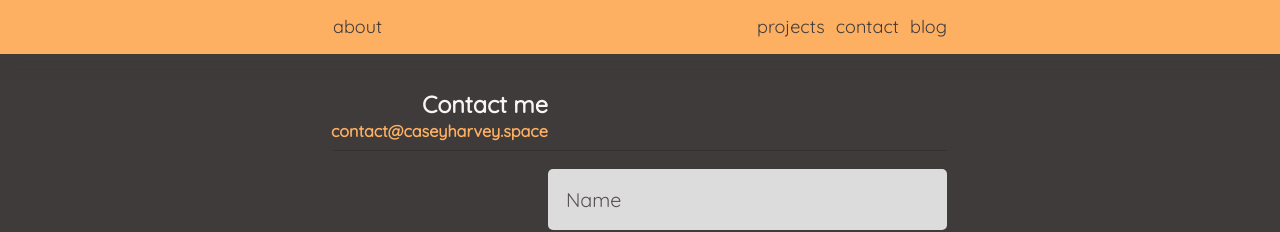
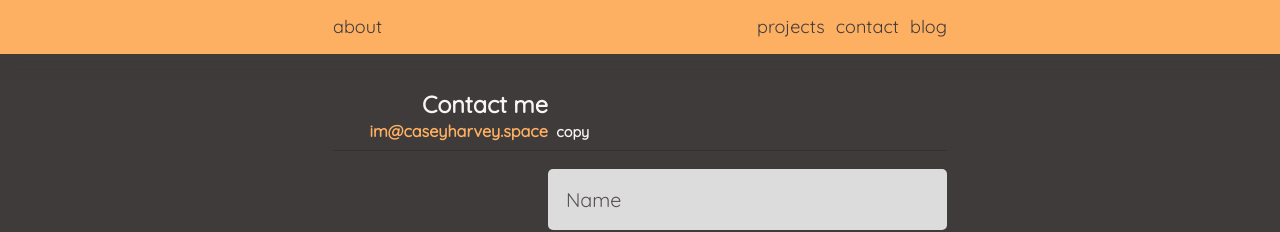
Before and after one commit to caseyharvey/v1-caseys.tech, a React (Create React App) app: page /Contact in a window 1280 px wide. Shown: the top 232 px of the page. Built offline with nearby package versions, Linux system fonts and the light colour scheme.

Commit message:
Change email and add copy to clipbaord

```diff
--- a/src/components/Contact/Contact.js
+++ b/src/components/Contact/Contact.js
@@ -1,4 +1,4 @@
-import React, { useState } from 'react';
+import React, { useState, useRef } from 'react';
 import { useForm } from 'react-hook-form';
 import axios from 'axios';
 
@@ -6,6 +6,9 @@ import './contact.sass';
 
 const Contact = () => {
   const { register, handleSubmit, errors, reset } = useForm();
+
+  const [emailCopied, setEmailCopied] = useState(false);
+  const textAreaRef = useRef(null);
 
   const [serverState, setServerState] = useState({
     submitting: false,
@@ -41,14 +44,26 @@ const Contact = () => {
       });
   };
 
+  const copyEmailToClipboard = () => {
+    textAreaRef.current.select();
+    document.execCommand('copy');
+    setEmailCopied(true);
+  };
+
   return (
     <div className='page-container'>
       <div className='contact-container'>
         <div className='contact-details'>
           <div className='my-name'>Contact me</div>
-          <a href='mailto:contact@caseyharvey.space?' className='my-email'>
-            contact@caseyharvey.space
+          <a href='mailto:im@caseyharvey.space?' className='my-email'>
+            im@caseyharvey.space
           </a>
+          <span onClick={copyEmailToClipboard} className='copy'>
+            copy
+          </span>
+          <span className={emailCopied ? 'success' : 'hide success'}>
+            success!
+          </span>
         </div>
         <div className='form-container'>
           <form onSubmit={handleSubmit(onSubmit)}>
@@ -74,7 +89,7 @@ const Contact = () => {
               className='contact-email'
               ref={register({
                 required: true,
-                pattern: /[a-z0-9._%+-]+@[a-z0-9.-]+\.[a-z]{2,4}$/
+                pattern: /[a-z0-9._%+-]+@[a-z0-9.-]+\.[a-z]{2,20}$/
               })}
             />
             {errors.email && errors.email.type === 'required' && (
@@ -113,6 +128,12 @@ const Contact = () => {
             )}
           </form>
         </div>
+        <textarea
+          readOnly
+          ref={textAreaRef}
+          value='im@caseyharvey.space'
+          className='hide'
+        ></textarea>
       </div>
     </div>
   );
--- a/src/components/Contact/contact.sass
+++ b/src/components/Contact/contact.sass
@@ -5,25 +5,43 @@
     width: 100%
     @include u.flex(column, flex-start, flex-start)
 
+    .hide
+        opacity: 0
+
     .contact-details
         font-weight: 700
-        padding-bottom: .5em
+        position: relative
+        padding-bottom: .5rem
         @include u.flex(column, flex-start, flex-start)
 
         .my-name
-            font-size: 1.3em
+            font-size: v.$heading
 
         .my-email
-            font-size: .9em
-            margin-top: .1em
             color: v.$accent
+            font-size: v.$sub-heading
+            margin-top: v.$sub-margin-top
+            &:hover
+                transform: translateX(-1px)
 
+        .copy
+            bottom: .5rem
+            right: -2.3rem
+            cursor: pointer
+            font-size: .8rem
+            position: absolute
             &:hover
-                transform: translateY(1px)
+                transform: translateX(1px)
+
+        .success
+            bottom: .5rem
+            right: -5.6rem
+            font-size: .8rem
+            position: absolute
 
     .form-container
         width: 100%
-        padding-top: 1em
+        padding-top: v.$body-padding-top
         border-top: v.$border-top
         @include u.flex(row, flex-end, flex-start)
 
@@ -37,16 +55,14 @@
                 border: none
                 outline: none
                 color: v.$dark
-                font-size: 1.1em
+                font-size: 1.1rem
+                border-radius: 5px
                 margin-bottom: v.$p1
-                border-radius: 5px
                 font-family: v.$main-font
                 background-color: darken(v.$light, 10%)
                 @include u.padding(v.$p1, v.$p1)
-
                 &:focus
                     background-color: white
-
                 &::placeholder
                     color: v.$shade
 
@@ -54,6 +70,7 @@
                 resize: none
 
             .submit
+                cursor: pointer
                 background-color: v.$accent
                 &:hover
                     transform: scale(.992)
```
